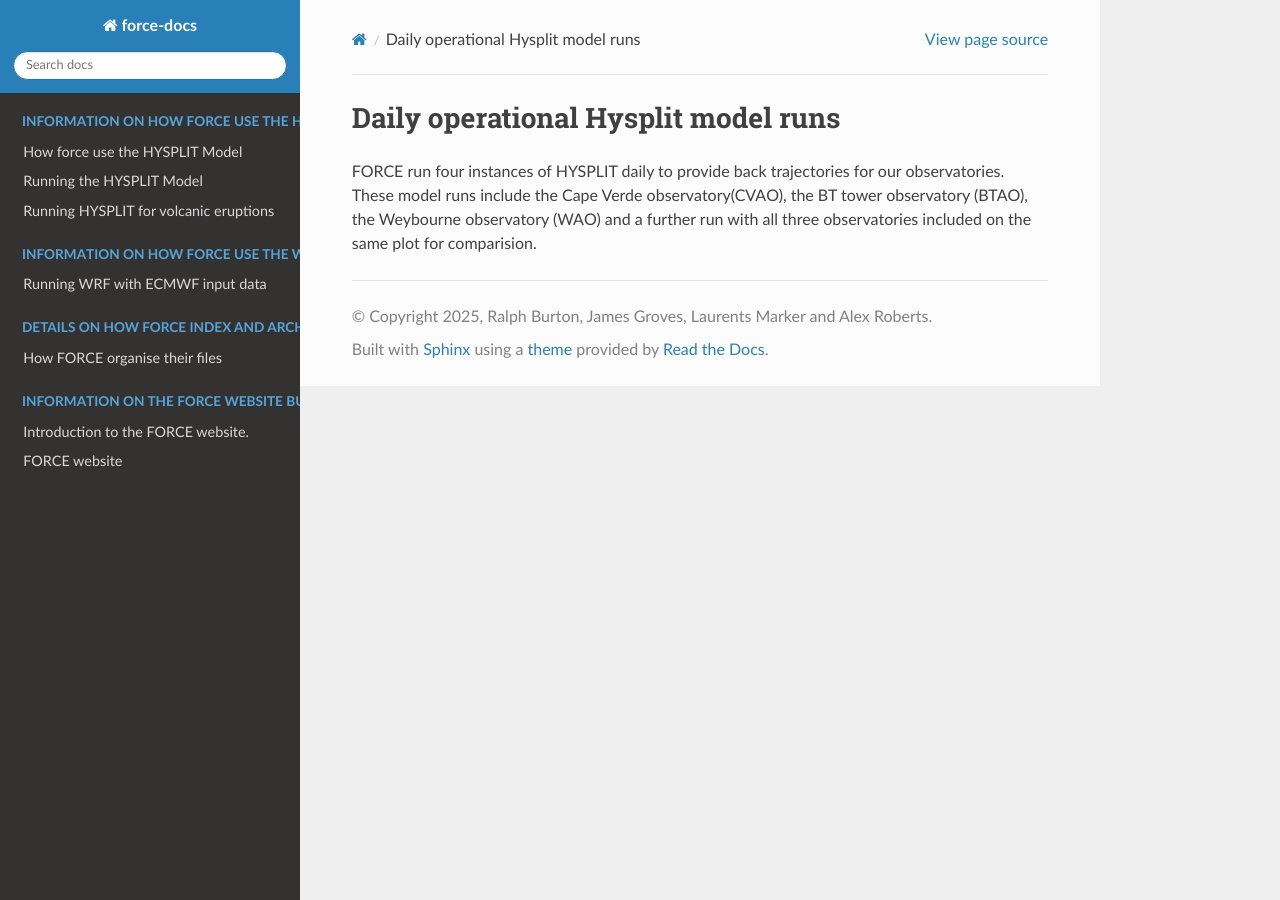
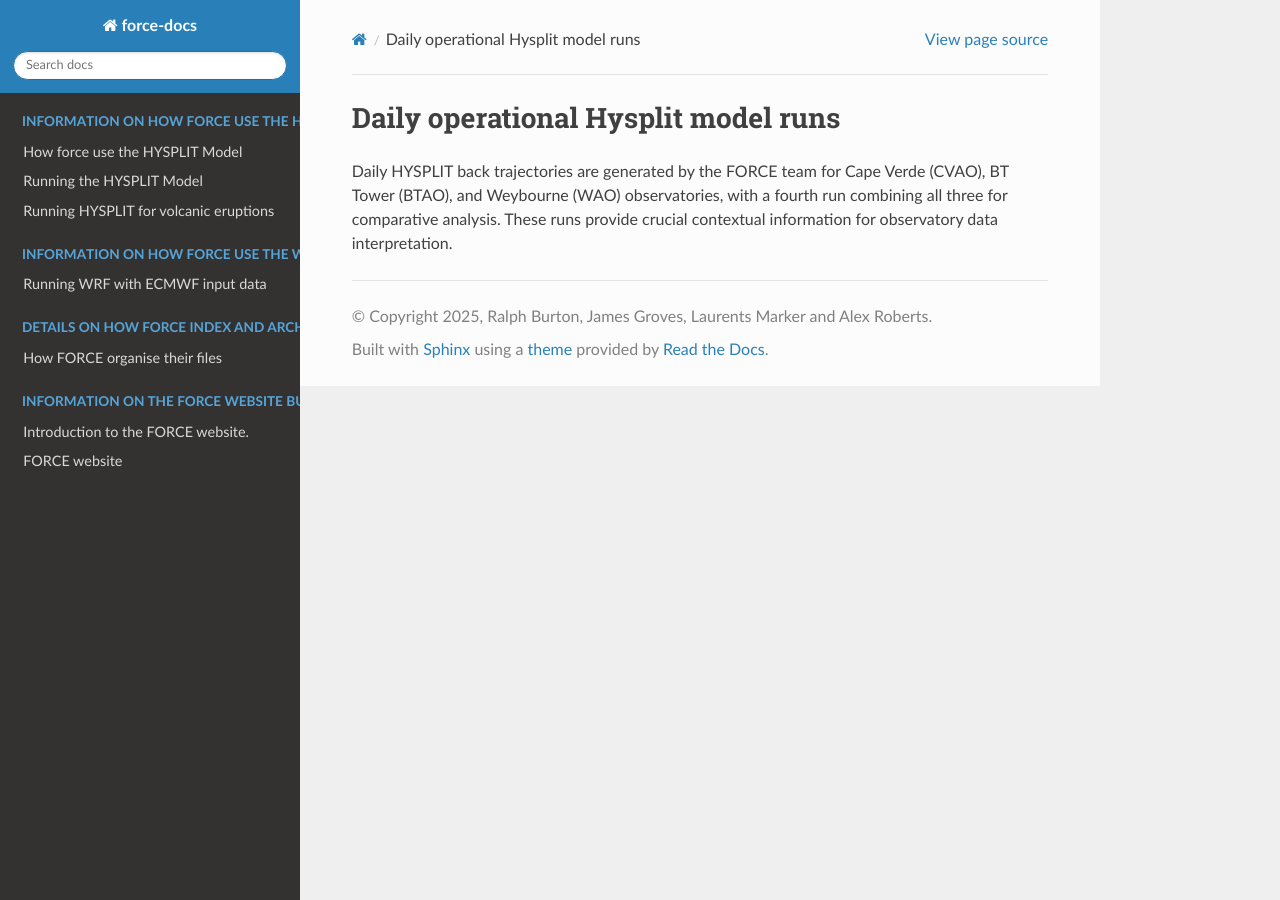
Before and after one commit to ncas-force/force-docs, a Sphinx documentation site: the page built from docs/hysplit/operationalhysplit.rst, in a window 1280 px wide. Built offline with Sphinx 7.4.7 and the Read the Docs theme 3.1.0, drawn with Linux system fonts in a browser that asks for light colours.

Commit message:
change the introduction to the page

```diff
--- a/docs/hysplit/operationalhysplit.rst
+++ b/docs/hysplit/operationalhysplit.rst
@@ -2,5 +2,4 @@
 Daily operational Hysplit model runs
 ====================================
 
-FORCE run four instances of HYSPLIT daily to provide back trajectories for our observatories.
-These model runs include the Cape Verde observatory(CVAO), the BT tower observatory (BTAO), the Weybourne observatory (WAO) and a further run with all three observatories included on the same plot for comparision.
+Daily HYSPLIT back trajectories are generated by the FORCE team for Cape Verde (CVAO), BT Tower (BTAO), and Weybourne (WAO) observatories, with a fourth run combining all three for comparative analysis. These runs provide crucial contextual information for observatory data interpretation.
```
